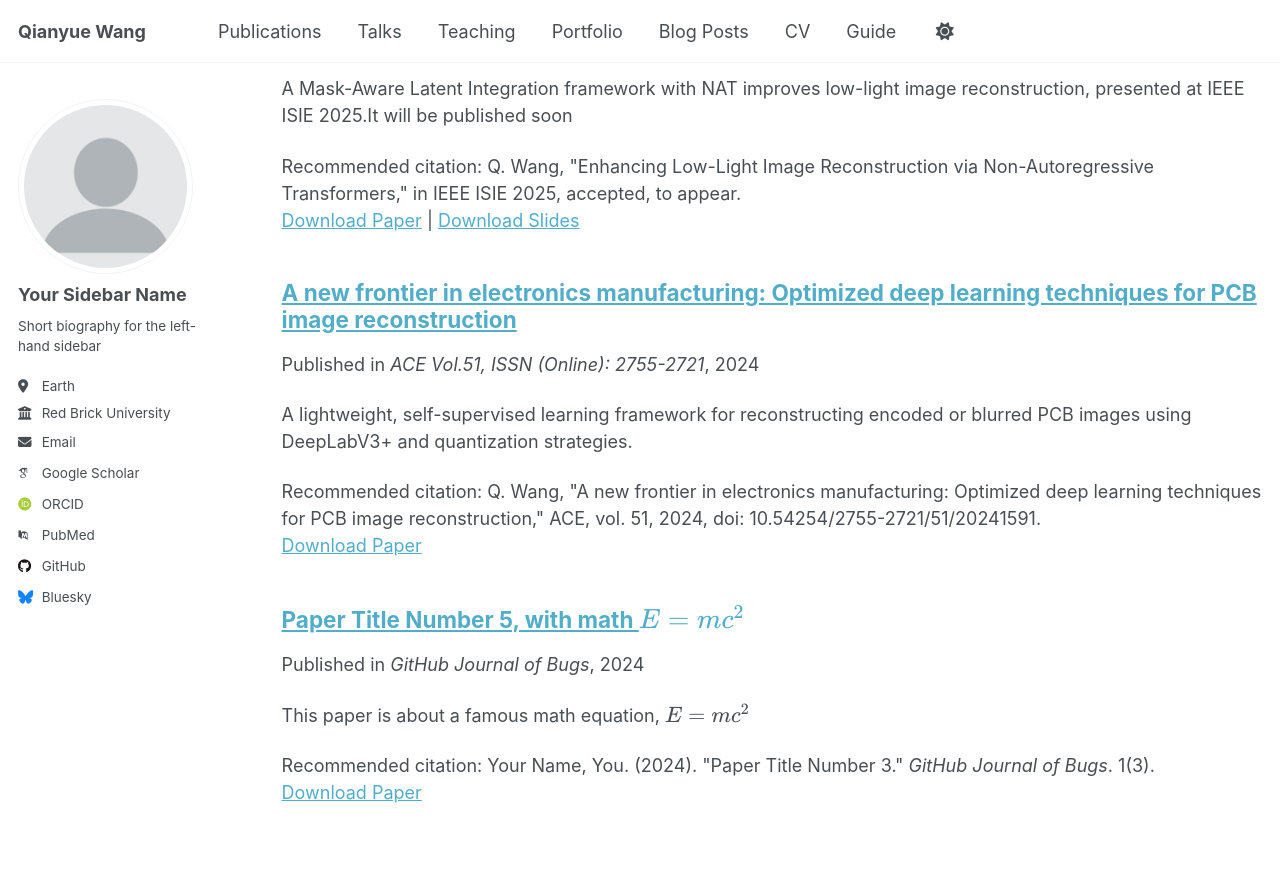
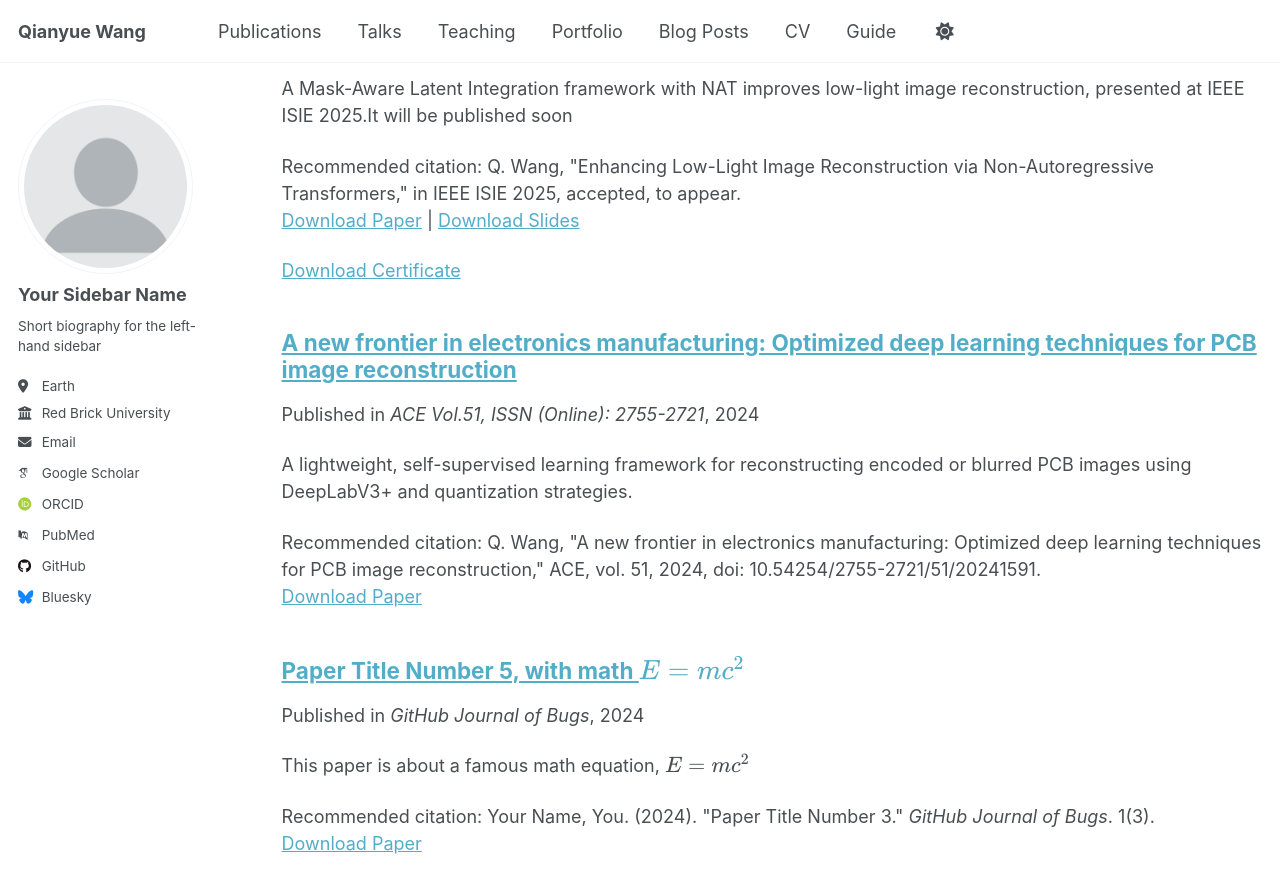
Before and after one commit to Wangq180/Qianyue-Wang.github.io, a Jekyll site: the page built from _pages/publications.html, in a window 1280 px wide and 900 px high, scrolled down 1013 px. Shown: the top 893 px of the window. Built offline with Jekyll 4.4.1, drawn with Linux system fonts in a browser that asks for light colours; some web fonts are replaced; a script that is not in the unit is left out.

Commit message:
Update archive-single.html

```diff
--- a/_includes/archive-single.html
+++ b/_includes/archive-single.html
@@ -79,6 +79,16 @@
     {% elsif post.bibtexurl %}
       <p><a href="{{ post.bibtexurl }}">Download Bibtex</a></p>
     {% endif %}
+    {% if post.certificateurl %}
+      <p><a href="{{ post.certificateurl }}">Download Certificate</a></p>
+    {% endif %}
+
+    {% if post.certificateimg %}
+      <div style="margin-top: 0.5em;">
+        <img src="{{ post.certificateimg }}" alt="Certificate" style="max-width:100px; border: 1px solid #ccc; box-shadow: 2px 2px 5px rgba(0,0,0,0.1);" />
+      </div>
+    {% endif %}
+
 
   </article>
 </div>
```
